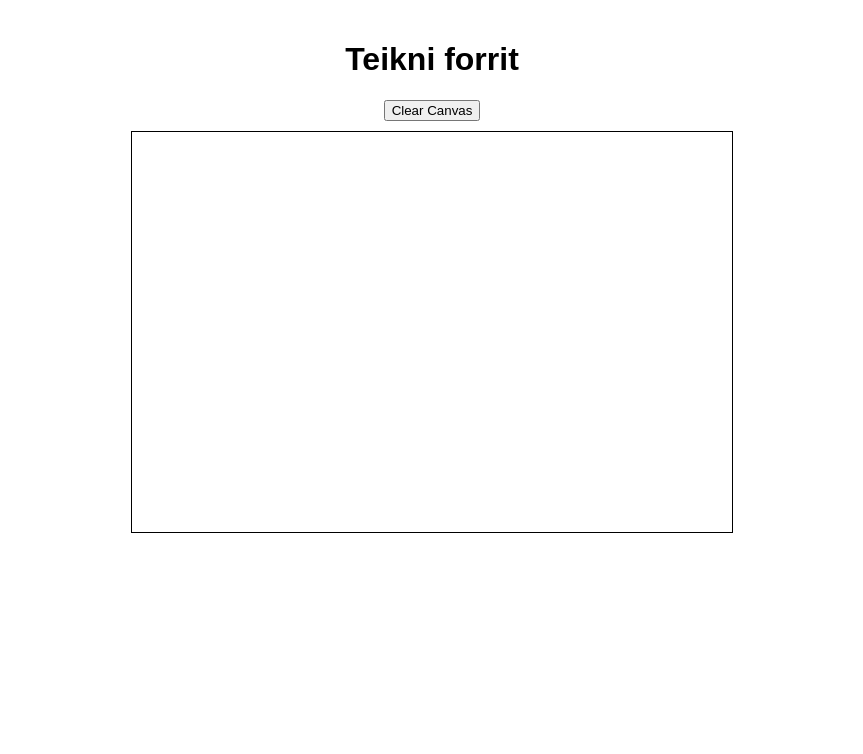
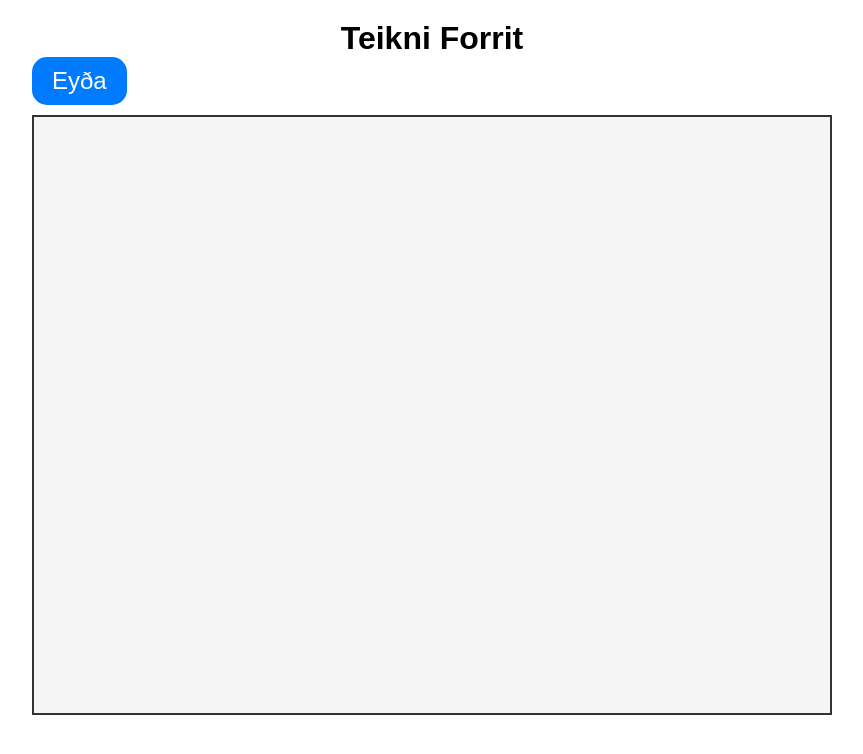
Before and after one commit to RafaelDarri33/verkefni10, a website built with Vite: page index.html in a window 1280 px wide. Shown: the whole page, without its empty margins (208-1071 px from the left). Built offline with nearby package versions, Linux system fonts and the light colour scheme.

Commit message:
uppfærastyles og index

```diff
--- a/index.html
+++ b/index.html
@@ -2,15 +2,18 @@
 <html lang="en">
 <head>
   <meta charset="UTF-8" />
+  <meta name="viewport" content="width=device-width, initial-scale=1.0" />
   <link rel="icon" type="image/svg+xml" href="/vite.svg" />
-    <meta name="viewport" content="width=device-width, initial-scale=1.0" />
-    <title>Teikni forrit</title>
+  <title>Teikni Forrit</title>
 </head>
 <body>
-    <h1>Teikni forrit</h1>
-    <div class="controls"><button id="clearCanvas">Clear Canvas</button></div>
-    <div id="app"></div>
-    <canvas id="teiknaCanvas" width="600" height="400"></canvas>
+  <h1>Teikni Forrit</h1>
+  <div id="app">
+    <div class="controls">
+      <button id="clearCanvas">Eyða</button>
+    </div>
+    <canvas id="drawingCanvas" width="800" height="500"></canvas>
+  </div>
   <script type="module" src="/main.js"></script>
 </body>
 </html>
--- a/style.css
+++ b/style.css
@@ -1,3 +1,10 @@
+/* Basic Reset */
+* {
+  margin: 0;
+  padding: 0;
+  box-sizing: border-box;
+}
+
 body {
   font-family: Arial, sans-serif;
   display: flex;
@@ -6,11 +13,32 @@ body {
   margin-top: 20px;
 }
 
+/* Canvas Styling */
 canvas {
-  border: 1px solid #000;
+  border: 2px solid #333;
+  width: 800px; /* Increased canvas width */
+  height: 600px; /* Increased canvas height */
   cursor: crosshair;
+  background-color: #f5f5f5; /* Light gray background for visibility */
 }
 
+/* Controls Section */
 .controls {
   margin-bottom: 10px;
 }
+
+/* Clear Button Styling */
+#clearCanvas {
+  font-size: 1.5rem;
+  padding: 10px 20px;
+  background-color: #007bff; /* Blue background color */
+  color: #fff;
+  border: none;
+  border-radius: 15px;
+  cursor: pointer;
+  transition: background-color 0.3s;
+}
+
+#clearCanvas:hover {
+  background-color: #0056b3; /* Darker blue on hover */
+}
```
Lines whose indentation alone changed are shown as unchanged.
